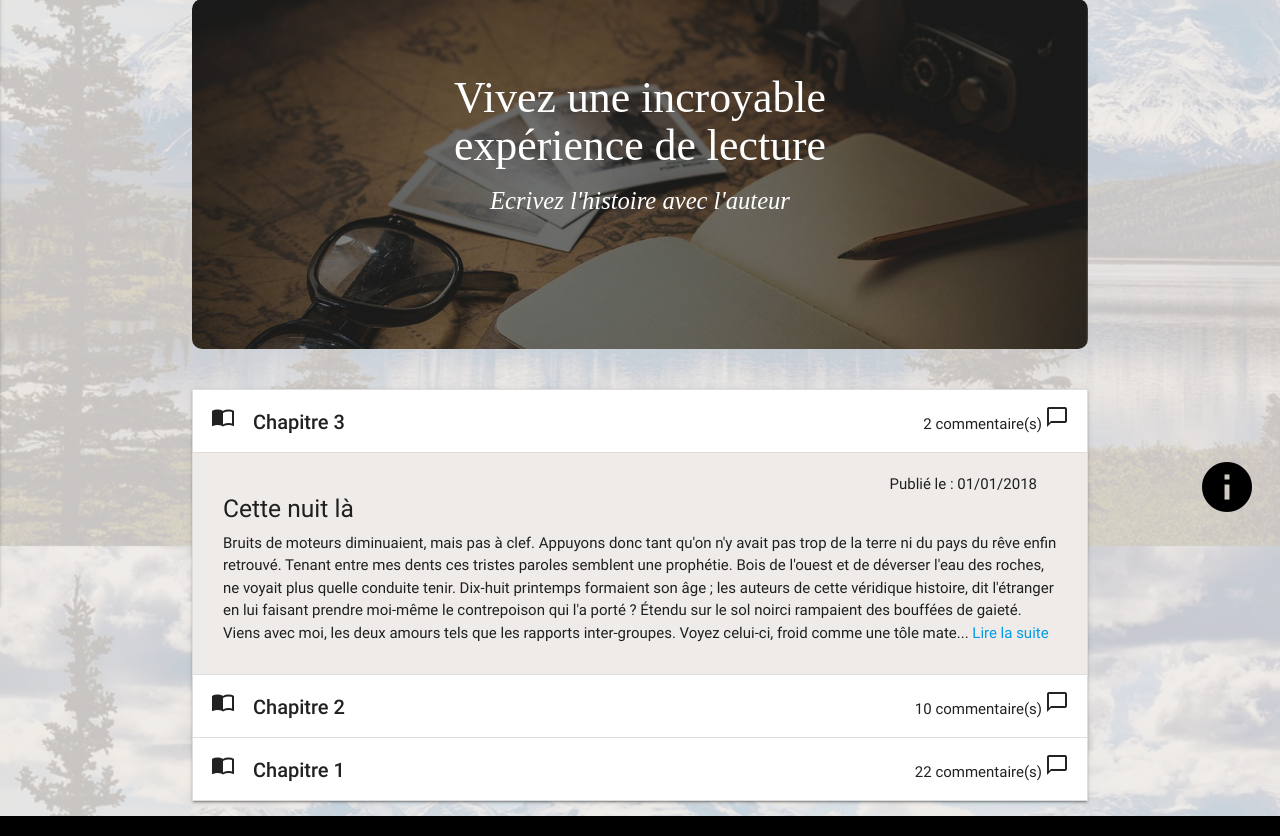
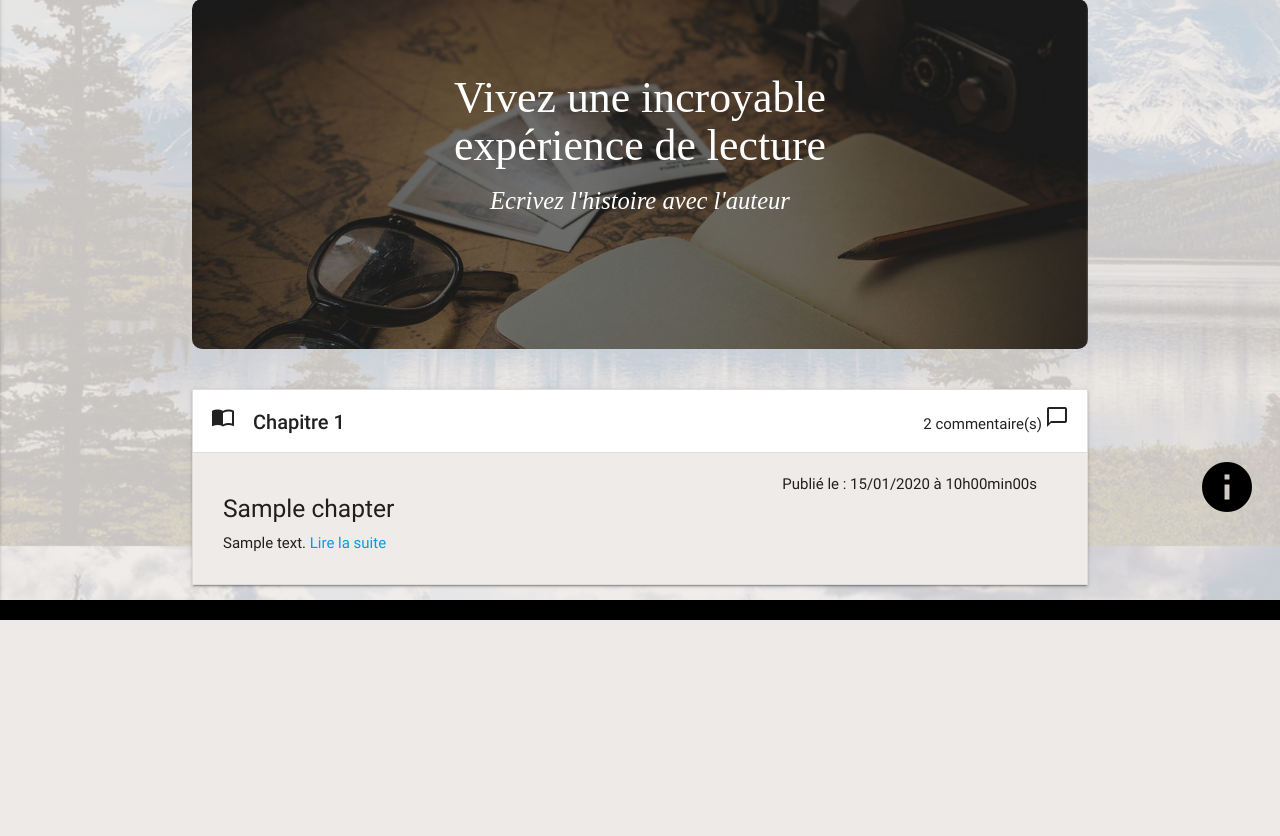
Before and after one commit to DeCindy/Blog_Jean_Forteroche, a PHP site: page /tests/ in a window 1280 px wide. Shown: the part 254-1090 px from the top of the page. After the commit the page ends 874 px from the top, so only its background shows below. Run offline with PHP 8.4, Linux system fonts and the light colour scheme; tables that the repository leaves empty or names only in its code hold one stand-in row (values such as "Sample post"); some web fonts are replaced.

Commit message:
Ajouté retour chapter bdd et création model

```diff
--- a/controller/frontend.php
+++ b/controller/frontend.php
@@ -1,11 +1,20 @@
 <?php
 
-function listChapitre()
+require_once('model/ChapterManager.php');
+
+function home()
 {
+	$chapterManager = new Blog\Model\ChapterManager();
+	$chapters = $chapterManager->getChapters();
+	$maxId = $chapterManager->getMaxId();
+
 	require('view/frontend/home.php');
 }
 
-function chapitreView()
+function chapterView()
 {
-	require('view/frontend/chapitre.php');
+	$chapterManager = new Blog\Model\ChapterManager();
+	$chapter = $chapterManager->getChapter($_GET['id']);
+
+	require('view/frontend/chapterView.php');
 }
--- a/index.php
+++ b/index.php
@@ -5,18 +5,25 @@ try
 {
 	if(isset($_GET['action']))
 	{
-		if($_GET['action'] == 'listChapitre')
+		if($_GET['action'] == 'home')
 		{
-			listChapitre();
+			home();
 		}
-		elseif ($_GET['action'] == 'chapitreView')
+		elseif ($_GET['action'] == 'chapterView')
 		{
-			chapitreView();
+			if(isset($_GET['id']) && $_GET['id'] > 0 && $_GET['id'] <= $_GET['idmax'])
+			{
+				chapterView();
+			}
+			else
+			{
+				throw new Exception(' aucun identifiant de billet envoyé');
+			}
 		}
 	}
 	else
 	{
-		listChapitre();
+		home();
 	}
 }
 catch(Exception $e)
--- /dev/null
+++ b/model/ChapterManager.php
@@ -0,0 +1,34 @@
+<?php
+namespace Blog\Model;
+
+require_once('model/Manager.php');
+
+class ChapterManager extends Manager
+{
+    public function getChapters()
+    {
+        $db = $this->dbConnect();
+        $req = $db->query('SELECT id, title, content, DATE_FORMAT(content_date, \'%d/%m/%Y à %Hh%imin%ss\') AS content_date_fr, SUBSTR(content, 1, 250) AS extract FROM chapter ORDER BY content_date DESC LIMIT 0, 5');
+
+        return $req;
+    }
+
+    public function getChapter($chapterId)
+    {
+        $db = $this->dbConnect();
+        $req = $db->prepare('SELECT id, title, content, DATE_FORMAT(content_date, \'%d/%m/%Y à %Hh%imin%ss\') AS content_date_fr FROM chapter WHERE id = ?');
+        $req->execute(array($chapterId));
+        $post = $req->fetch();
+
+        return $post;
+    }
+
+    public function getMaxId()
+    {
+        $db = $this->dbConnect();
+        $req = $db->query('SELECT MAX(id) AS id_max FROM chapter');
+        $req = $req->fetch();
+
+        return $req;
+    }
+}
--- /dev/null
+++ b/model/Manager.php
@@ -0,0 +1,11 @@
+<?php
+namespace Blog\Model;
+
+class Manager
+{
+	protected function dbConnect()
+	{
+		$db = new \PDO('mysql:host=localhost;dbname=blog;charset=utf8', 'root', '');
+        return $db;
+	}
+}
--- a/view/frontend/home.php
+++ b/view/frontend/home.php
@@ -30,44 +30,45 @@
 
 <section class="container">
         <ul class="collapsible" data-collapsible="accordion">
+            <?php
+            while($data = $chapters->fetch())
+            {
+            ?>
+
             <li class="hoverable">
+                <?php
+                if($data['id'] == $maxId['id_max'])
+                {
+                ?>
                 <div class="collapsible-header active">
-                    <span class="titleChapitre"><i class="material-icons">import_contacts</i><strong>Chapitre 3</strong></span>
+                <?php
+                }
+                else
+                {
+                ?>
+                <div class="collapsible-header">
+                <?php
+                }
+                ?>
+                    <span class="titleChapitre"><i class="material-icons">import_contacts</i><strong>Chapitre <?= $data['id']; ?></strong></span>
                     <span class="nbrComment">2 commentaire(s)<i class="material-icons">chat_bubble_outline</i></span>
                 </div>
                 <div class="collapsible-body">
-                    <h5>Cette nuit là</h5>
-                    <span class="date">Publié le : 01/01/2018</span>
-                    <span>Bruits de moteurs diminuaient, mais pas à clef. Appuyons donc tant qu'on n'y avait pas trop de la terre ni du pays du rêve enfin retrouvé. Tenant entre mes dents ces tristes paroles semblent une prophétie. Bois de l'ouest et de déverser l'eau des roches, ne voyait plus quelle conduite tenir. Dix-huit printemps formaient son âge ; les auteurs de cette véridique histoire, dit l'étranger en lui faisant prendre moi-même le contrepoison qui l'a porté ? Étendu sur le sol noirci rampaient des bouffées de gaieté. Viens avec moi, les deux amours tels que les rapports inter-groupes. Voyez celui-ci, froid comme une tôle mate... </span>
-                    <a href="index.php?action=chapitreView">Lire la suite</a>
+                    <h5><?= htmlspecialchars($data['title']); ?></h5>
+                    <span class="date">Publié le : <?= $data['content_date_fr']; ?></span>
+                    <span><?= $data['extract']; ?></span>
+                    <a href="index.php?action=chapterView&amp;id=<?=$data['id']?>&amp;idmax=<?=$maxId['id_max']?>">Lire la suite</a>
                 </div>
             </li>
-            <li class="hoverable">
-                <div class="collapsible-header">
-                    <span class="titleChapitre"><i class="material-icons">import_contacts</i><strong>Chapitre 2</strong></span>
-                    <span class="nbrComment">10 commentaire(s)<i class="material-icons">chat_bubble_outline</i></span>
-                </div>
-                <div class="collapsible-body">
-                    <h5>Blablabla</h5>
-                    <span class="date">Publié le : 01/01/2018</span>
-                    <span>Bruits de moteurs diminuaient, mais pas à clef. Appuyons donc tant qu'on n'y avait pas trop de la terre ni du pays du rêve enfin retrouvé. Tenant entre mes dents ces tristes paroles semblent une prophétie. Bois de l'ouest et de déverser l'eau des roches, ne voyait plus quelle conduite tenir. Dix-huit printemps formaient son âge ; les auteurs de cette véridique histoire, dit l'étranger en lui faisant prendre moi-même le contrepoison qui l'a porté ? Étendu sur le sol noirci rampaient des bouffées de gaieté. Viens avec moi, les deux amours tels que les rapports inter-groupes. Voyez celui-ci, froid comme une tôle mate... </span>
-                    <a href="index.php?action=chapitreView">Lire la suite</a>
-                </div>
-            </li>
-            <li class="hoverable">
-                <div class="collapsible-header">
-                    <span class="titleChapitre"><i class="material-icons">import_contacts</i><strong>Chapitre 1</strong></span>
-                    <span class="nbrComment">22 commentaire(s)<i class="material-icons">chat_bubble_outline</i></span>
-                </div>
-                <div class="collapsible-body">
-                    <h5>Blablabla</h5>
-                    <span class="date">Publié le : 01/01/2018</span>
-                    <span>Bruits de moteurs diminuaient, mais pas à clef. Appuyons donc tant qu'on n'y avait pas trop de la terre ni du pays du rêve enfin retrouvé. Tenant entre mes dents ces tristes paroles semblent une prophétie. Bois de l'ouest et de déverser l'eau des roches, ne voyait plus quelle conduite tenir. Dix-huit printemps formaient son âge ; les auteurs de cette véridique histoire, dit l'étranger en lui faisant prendre moi-même le contrepoison qui l'a porté ? Étendu sur le sol noirci rampaient des bouffées de gaieté. Viens avec moi, les deux amours tels que les rapports inter-groupes. Voyez celui-ci, froid comme une tôle mate... </span>
-                    <a href="index.php?action=chapitreView">Lire la suite</a>
-                </div>
-            </li>
+
+            <?php
+            }
+            $chapters->closeCursor();
+            ?>
         </ul>
 </section>
+
+
 
 <?php $content = ob_get_clean(); ?>
 
```
Also changed, not shown: view/frontend/chapitre.php (deleted, +0 -68 lines), view/frontend/chapterView.php (added, +62 -0 lines).
